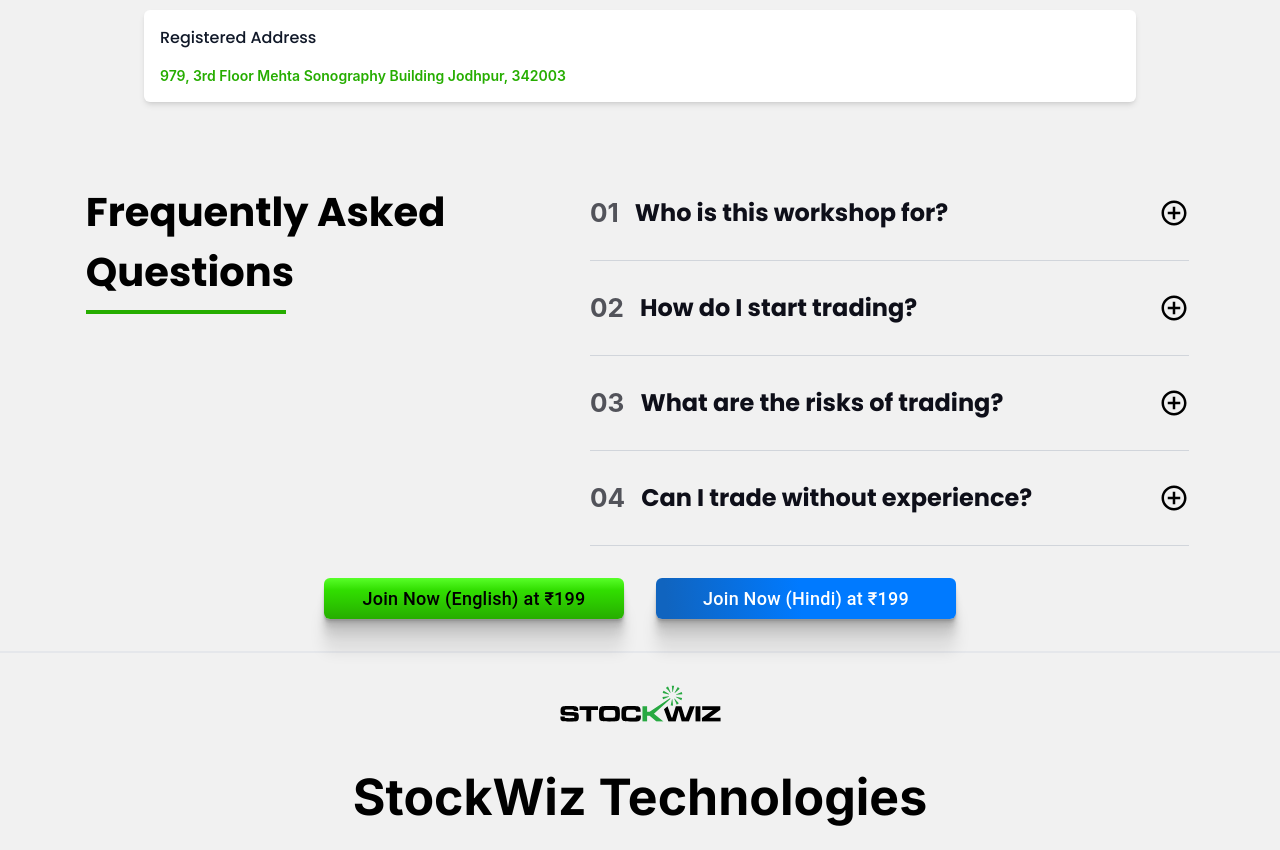
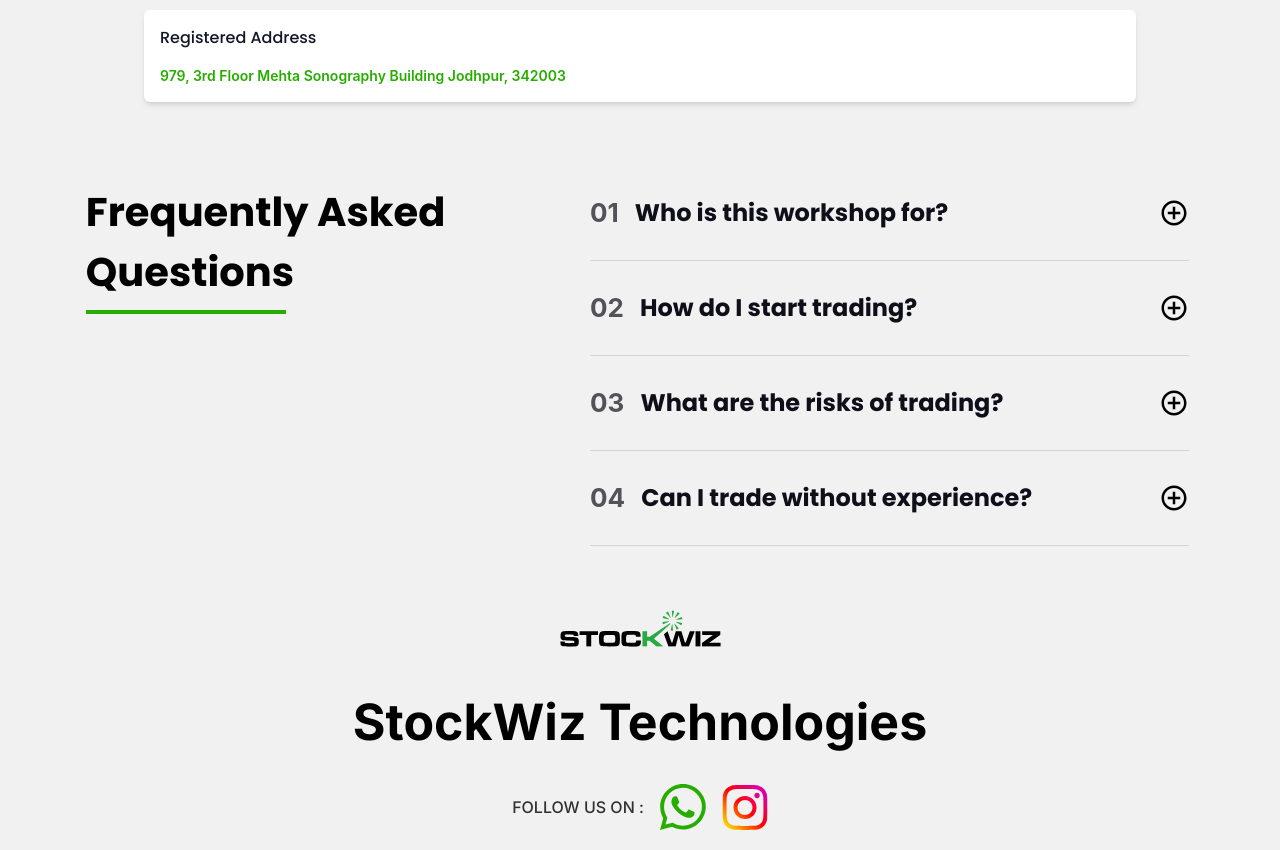
Before and after one commit to vikrantkkk/investing, a React (Vite) app: page /contact in a window 1280 px wide. Shown: the part 760-1610 px from the top of the page. Built offline with nearby package versions, Linux system fonts and the light colour scheme; a web font is replaced by a local one.

Commit message:
social media link added

```diff
--- a/src/common/CustomButton3.jsx
+++ b/src/common/CustomButton3.jsx
@@ -5,7 +5,7 @@ const CustomButton3 = () => {
     <div className="flex">
       {/* Left Button: Gradient Background with Box Shadow */}
       <button
-        className="p-4 text-black rounded-l-md w-[300px] transition-all duration-300"
+        className="p-4 text-white rounded-l-md w-[300px] transition-all duration-300"
         style={{
           background: "linear-gradient(263.67deg, #007AFF, #1064BF 100%)", // Desired gradient
           boxShadow:
--- a/src/components/Faq.jsx
+++ b/src/components/Faq.jsx
@@ -39,7 +39,7 @@ const Faq = () => {
   };
 
   return (
-    <div className="md:border-b-2 flex flex-col  h-auto w-screen gap-8 py-8 px-4 bg-[#F1F1F1]">
+    <div className="flex flex-col  h-auto w-screen gap-8 py-8 px-4 bg-[#F1F1F1]">
       <div className="flex md:flex-row flex-col">
         {/* Header Section */}
         <div className="md:w-[40%] w-full flex justify-center md:mt-4">
@@ -146,22 +146,6 @@ const Faq = () => {
           </div>
         </div>
       </div>
-      <div className="flex md:flex-row w-full flex-col justify-center md:items-start items-center md:gap-8 ld:gap-12 gap-4">
-        <CustomButton1
-          sx={{
-            width: "300px",
-          }}
-        >
-          Join Now (English) at ₹199
-        </CustomButton1>
-        <CustomButton2
-          sx={{
-            width: "300px",
-          }}
-        >
-          Join Now (Hindi) at ₹199
-        </CustomButton2>
-      </div>
     </div>
   );
 };
--- a/src/components/GrabSeat.jsx
+++ b/src/components/GrabSeat.jsx
@@ -4,7 +4,7 @@ import CustomButton3 from "../common/CustomButton3";
 
 const GrabSeat = () => {
   return (
-    <div className="flex flex-col border-b-2 gap-8 md:gap-12 justify-center bg-[#F1F1F1] items-center md:py-20">
+    <div className="flex flex-col border-b-2 gap-8 md:gap-12 justify-center bg-[#F1F1F1] items-center md:py-8">
       <div className="md:flex hidden flex-col md:gap-8 gap-4">
         <CustomButton4 />
         <CustomButton3 />
--- a/src/components/TimeTiking.jsx
+++ b/src/components/TimeTiking.jsx
@@ -1,9 +1,31 @@
-import React from "react";
+import React, { useState, useEffect } from "react";
 import CustomButton1 from "../common/CustomButton1";
 import CustomButton2 from "../common/CustomButton2";
 import secrets from "../assets/video/secrets.mp4";
 
 const TimeTiking = () => {
+  // Initialize the countdown state with 5 minutes (300 seconds)
+  const [time, setTime] = useState(300);
+
+  useEffect(() => {
+    // If the time is zero, reset it back to 5 minutes (300 seconds)
+    if (time === 0) {
+      setTime(300);
+    }
+
+    // Set up a timer that decreases the time every second
+    const timer = setInterval(() => {
+      setTime((prevTime) => prevTime - 1);
+    }, 1000);
+
+    // Clear the timer when the component unmounts
+    return () => clearInterval(timer);
+  }, [time]);
+
+  // Calculate minutes and seconds from the time in seconds
+  const minutes = Math.floor(time / 60);
+  const seconds = time % 60;
+
   return (
     <div className="relative flex items-center justify-center min-h-screen">
       {/* Video Background */}
@@ -31,16 +53,7 @@ const TimeTiking = () => {
         <div className="flex gap-20 justify-center items-center">
           <div className="flex flex-col items-center">
             <div className="text-white font-extrabold text-[80px] md:text-[120px]">
-              12
-            </div>
-            <div className="text-figmaGreen font-semibold text-[20px] md:text-[24px]">
-              Hours
-            </div>
-          </div>
-
-          <div className="flex flex-col items-center">
-            <div className="text-white font-extrabold text-[80px] md:text-[120px]">
-              34
+              {String(minutes).padStart(2, "0")}
             </div>
             <div className="text-figmaGreen font-semibold text-[20px] md:text-[24px]">
               Minutes
@@ -49,7 +62,7 @@ const TimeTiking = () => {
 
           <div className="flex flex-col items-center">
             <div className="text-white font-extrabold text-[80px] md:text-[120px]">
-              56
+              {String(seconds).padStart(2, "0")}
             </div>
             <div className="text-figmaGreen font-semibold text-[20px] md:text-[24px]">
               Seconds
@@ -59,23 +72,15 @@ const TimeTiking = () => {
 
         {/* Banner Text */}
         <div className="font-poppins p-2 font-normal text-white rounded-[8px] w-auto bg-[#A928284D]/[0.3]">
-          Last Few Seats Left ! Grab your seat now
+          Last Few Seats Left! Grab your seat now
         </div>
 
         {/* Buttons */}
         <div className="flex md:flex-row w-full flex-col justify-center md:items-start items-center md:gap-8 ld:gap-12 gap-4">
-          <CustomButton1
-            sx={{
-              width: "300px",
-            }}
-          >
+          <CustomButton1 sx={{ width: "300px" }}>
             Join Now (English) at ₹199
           </CustomButton1>
-          <CustomButton2
-            sx={{
-              width: "300px",
-            }}
-          >
+          <CustomButton2 sx={{ width: "300px" }}>
             Join Now (Hindi) at ₹199
           </CustomButton2>
         </div>
```
